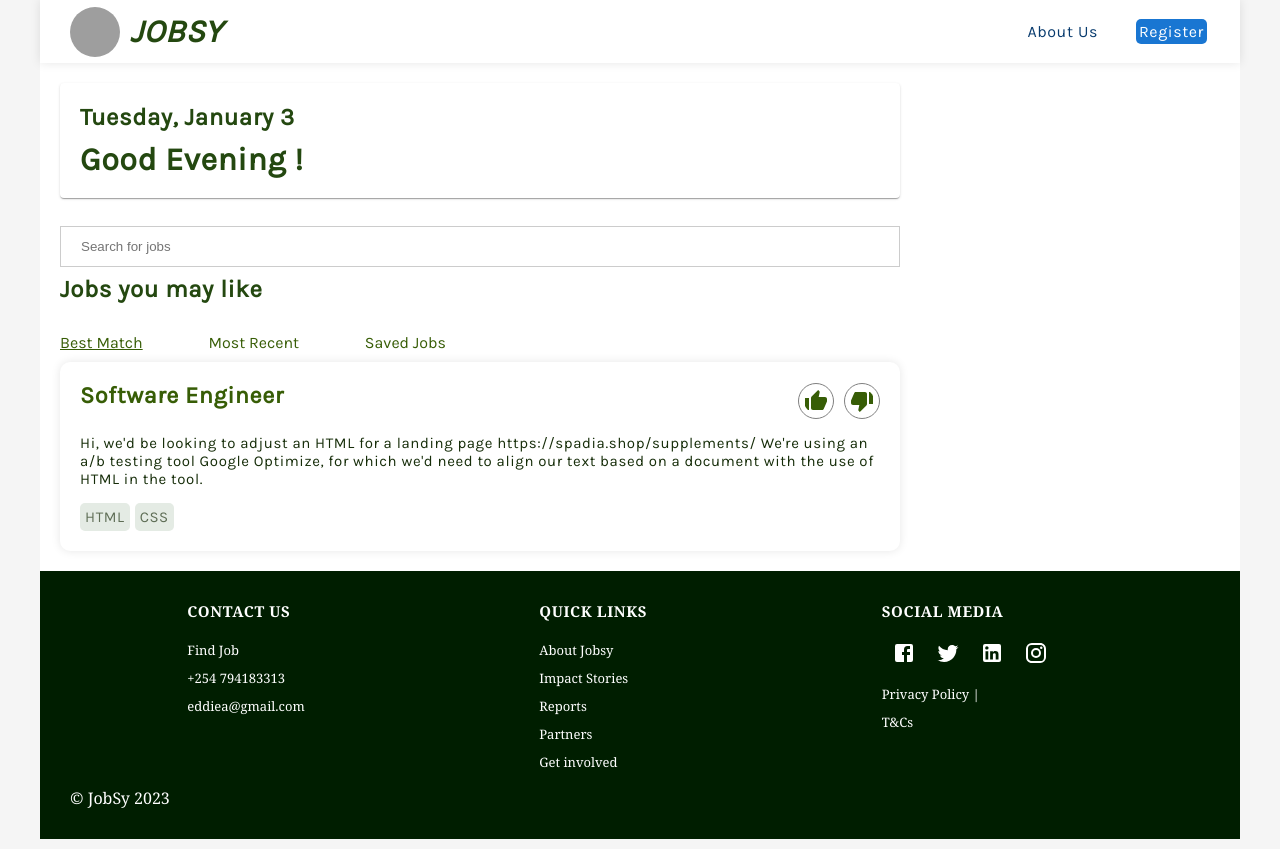
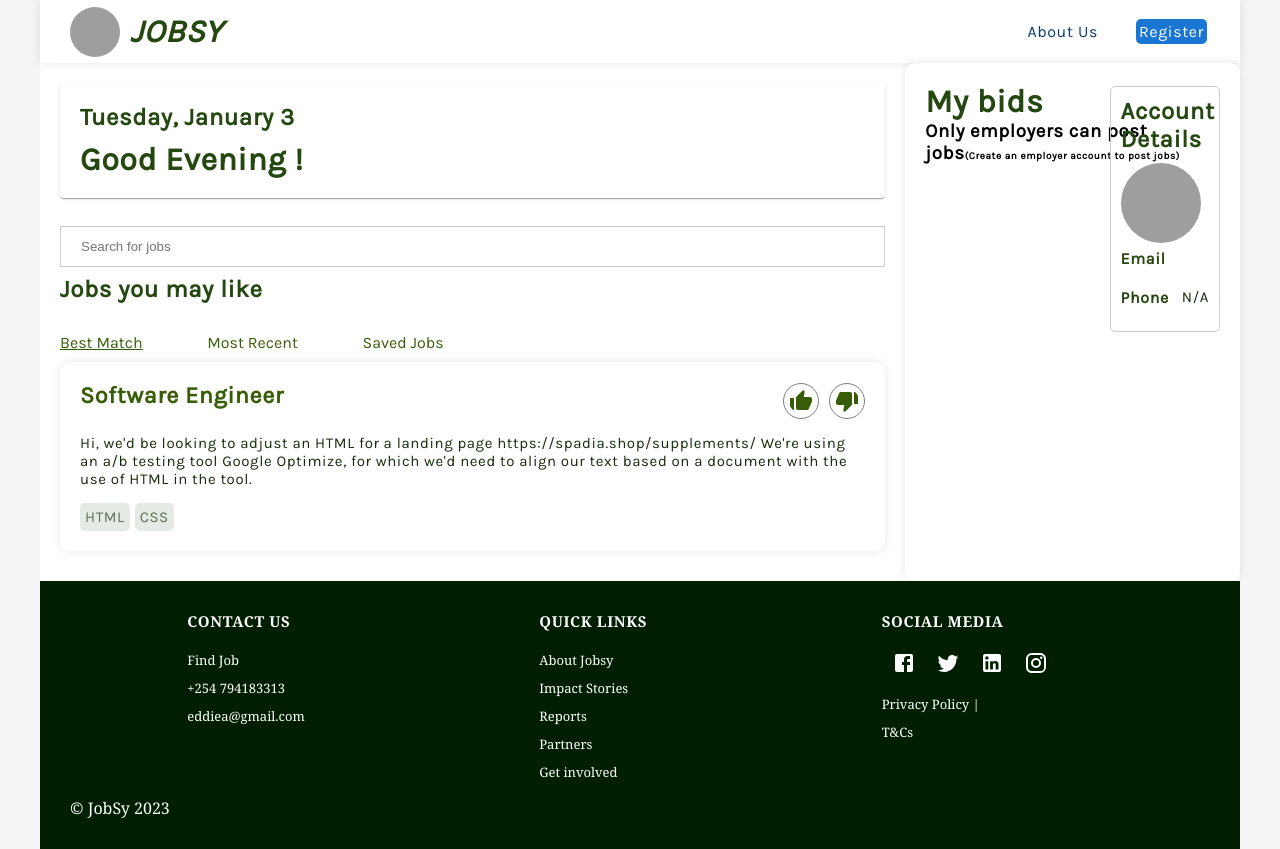
Before and after one commit to eddiemuhoro/job-app, a React (Create React App) app: page / in a window 1280 px wide. Built offline with nearby package versions, Linux system fonts and the light colour scheme; grey boxes are pictures that could not be loaded.

Commit message:
added the profile component to the right

```diff
--- a/src/components/homePage/Home.js
+++ b/src/components/homePage/Home.js
@@ -6,7 +6,7 @@ import Imagee from '../myImages/image.png'
 import { useSelector } from 'react-redux'
 import Greetings from '../Greetings'
 import { ThumbDown, ThumbUp } from '@mui/icons-material'
-
+import Profile from '../profile/Profile'
 
 const Home = () => {
   const [bestMatches, setBestMatches] = React.useState(true)
@@ -43,6 +43,7 @@ const Home = () => {
         {/* <div style={{width:'100%', display:'flex', justifyContent:'right'}}>
            <PopUp />
         </div> */}
+        <section className='home-2-sections'>
         <div className='home-content'>
           <Paper style={{ margin: '0 0 20px 0', textAlign: 'left' }}>
                   <Greetings/>
@@ -81,9 +82,10 @@ const Home = () => {
           </main>
         </div>
 
-        <div className='profile-content'>
-
+        <div className='profile-info'>
+          <Profile />
         </div>
+        </section>
 
     </div>
   )
```
